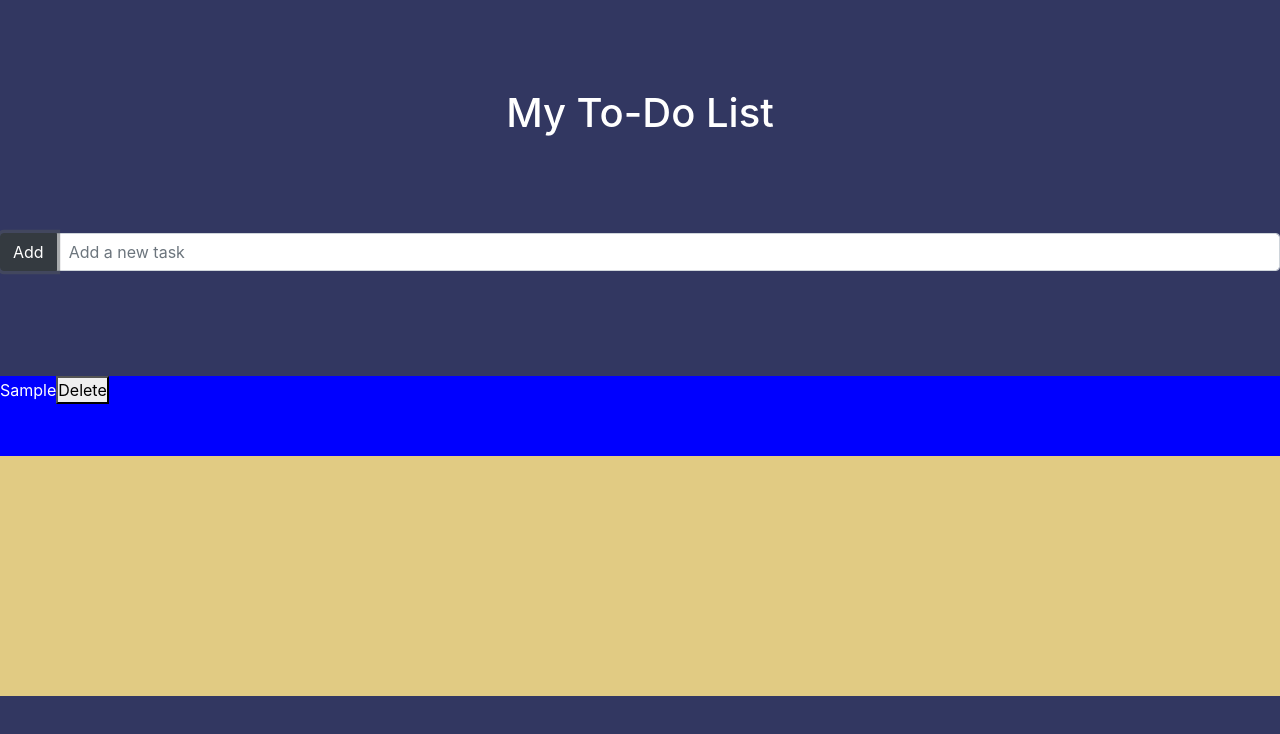
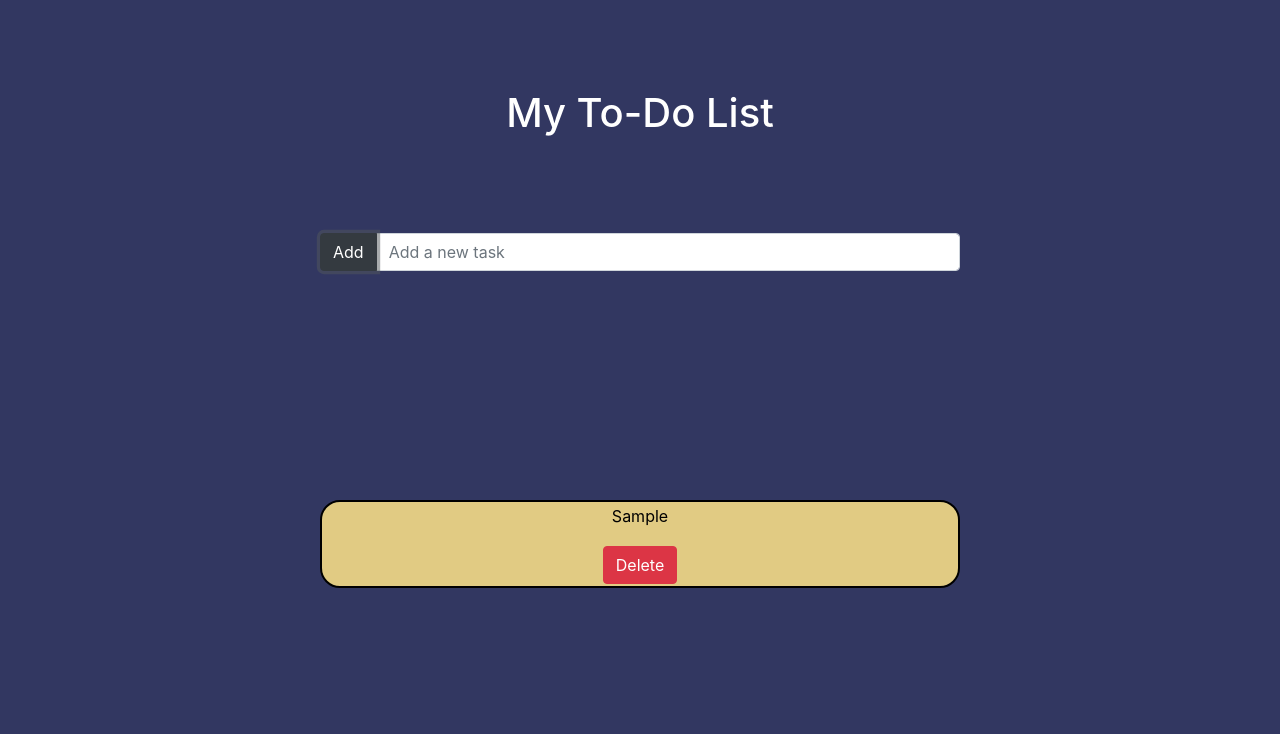
Before and after one commit to Vitor104/To-do-list, a React (Create React App) app: page / in a window 1280 px wide. Both pictures are taken after typing "Sample" into the empty fields and a click on the button "Add". Shown: the top 734 px of the page. Built offline with nearby package versions, Linux system fonts and the light colour scheme.

Commit message:
estou quase finalizando

```diff
--- a/src/components/toDoForm/toDoForm.js
+++ b/src/components/toDoForm/toDoForm.js
@@ -14,13 +14,14 @@ function ToDoForm({ addTodo }) {
 
   return (
 
+    <div className={styles.formContainer}>
     <form class="input-group mb-3" onSubmit={handleSubmit}>
     <div class="input-group-prepend">
       <button class="btn btn btn-dark" type="submit" id="button-addon1">Add</button>
     </div>
     <input type="text" class="form-control" placeholder="Add a new task" aria-label="Example text with button addon" aria-describedby="button-addon1" value={text} onChange={(e) => setText(e.target.value)}></input>
   </form>
-
+  </div>
     /*
     <form className={styles.form} onSubmit={handleSubmit}>
       <input
--- a/src/components/toDoForm/toDoForm.module.css
+++ b/src/components/toDoForm/toDoForm.module.css
@@ -2,4 +2,14 @@
     display: flex;
     flex-direction: column;
     align-items: center;
+
 }
+
+.input {
+    width: 20em;
+    margin: 0 auto;
+}
+
+.formContainer {
+    width: 50%;
+}
--- a/src/components/toDoItem/toDoItem.js
+++ b/src/components/toDoItem/toDoItem.js
@@ -8,9 +8,9 @@ function ToDoItem({ todo, deleteTodo, toggleComplete }) {
         onClick={() => toggleComplete(todo.id)}
         style={{ textDecoration: todo.completed ? 'line-through' : 'none' }}
       >
-        {todo.text}
+        <p>{todo.text}</p>
       </span>
-      <button onClick={() => deleteTodo(todo.id)}>Delete</button>
+      <button onClick={() => deleteTodo(todo.id)} type="button" class="btn btn-danger">Delete</button>
     </li>
   );
 }
--- a/src/components/toDoItem/toDoItem.module.css
+++ b/src/components/toDoItem/toDoItem.module.css
@@ -1,5 +1,14 @@
 .li {
-    height: 5em;
+    height: 5.5em;
     width: 100%;
-    background-color: blue;
+    margin-top: 1em;
+    border: 2px solid black;
+    list-style: none;
+    background-color: #E1CB83;
+    color: black;
+    display: flex;
+    flex-direction: column;
+    justify-content: space-evenly;
+    align-items: center;
+    border-radius: 20px;
 }
--- a/src/components/toDoList/toDoList.module.css
+++ b/src/components/toDoList/toDoList.module.css
@@ -1,5 +1,7 @@
 .ul {
     height: 20em;
-    width: 100%;
-    background-color: #E1CB83;
+    width: 50%;
+    display: flex;
+    flex-direction: column;
+    justify-content: space-evenly;
 }
```
